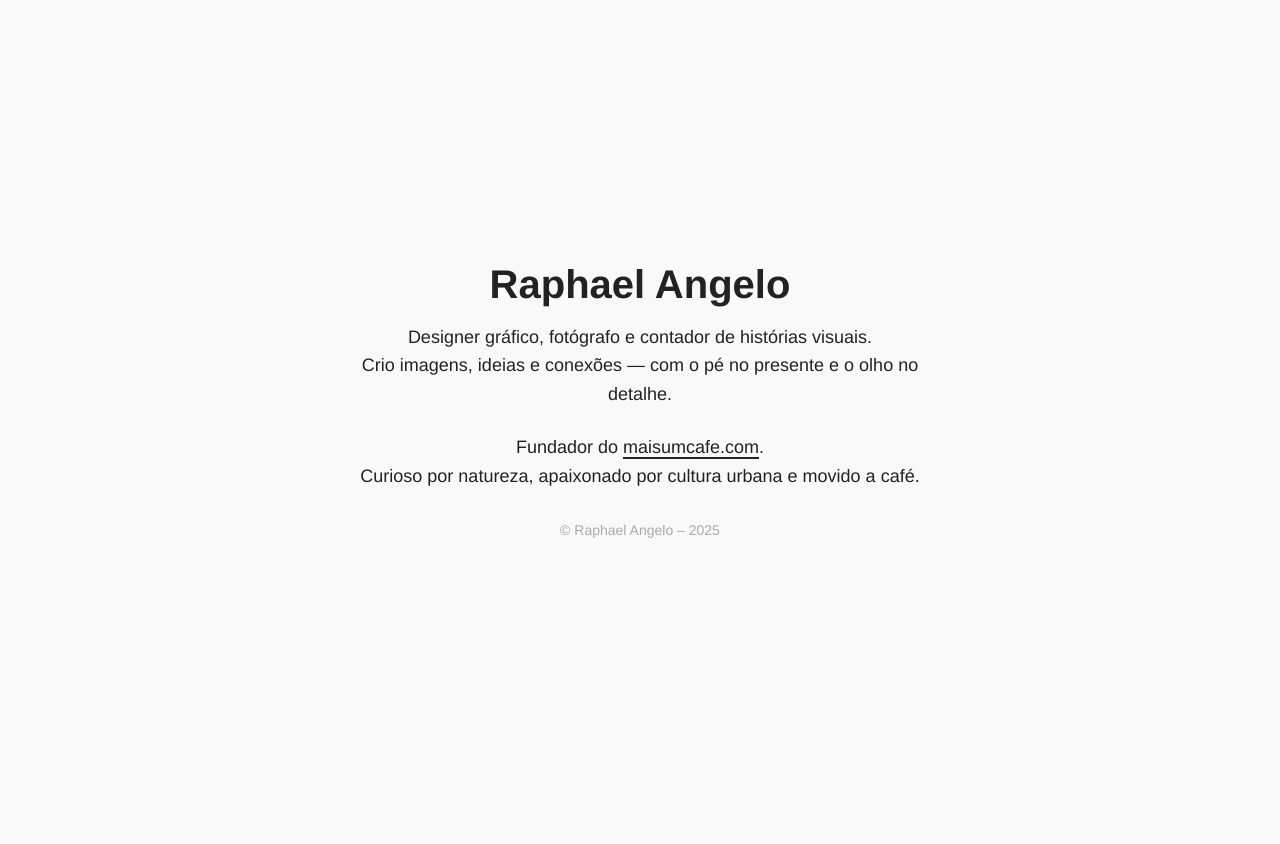
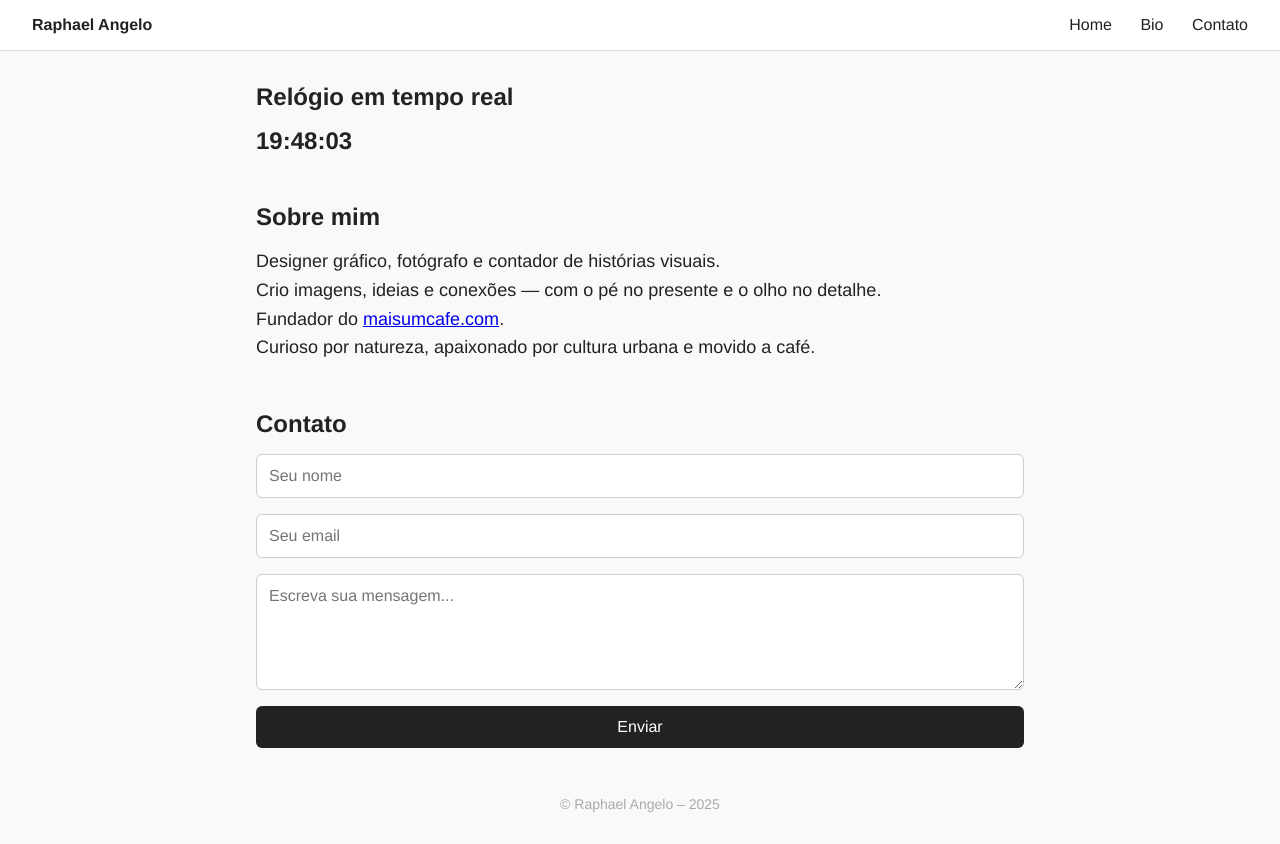
Before and after one commit to raphaelang/teste1, a plain HTML site: page index.html in a window 1280 px wide. Before the commit the page ends 800 px from the top, so only its background shows below. Drawn offline with Linux system fonts and the light colour scheme.

Commit message:
Update index.html

```diff
--- a/index.html
+++ b/index.html
@@ -15,63 +15,143 @@
     body {
       background-color: #f9f9f9;
       color: #222;
+    }
+
+    header {
+      background: #fff;
+      padding: 1rem 2rem;
       display: flex;
-      flex-direction: column;
+      justify-content: space-between;
       align-items: center;
-      justify-content: center;
-      min-height: 100vh;
-      padding: 2rem;
+      border-bottom: 1px solid #ddd;
+      position: sticky;
+      top: 0;
+      z-index: 100;
+    }
+
+    nav a {
+      margin-left: 1.5rem;
+      text-decoration: none;
+      color: #222;
+      font-weight: 500;
+      border-bottom: 2px solid transparent;
+    }
+
+    nav a:hover {
+      border-color: #222;
     }
 
     .container {
-      max-width: 600px;
-      text-align: center;
+      max-width: 800px;
+      margin: 2rem auto;
+      padding: 0 1rem;
     }
 
-    h1 {
-      font-size: 2.5rem;
+    section {
+      margin-bottom: 3rem;
+    }
+
+    h1, h2 {
       margin-bottom: 1rem;
     }
 
     p {
       font-size: 1.125rem;
       line-height: 1.6;
-      margin-bottom: 1.5rem;
     }
 
-    a {
-      text-decoration: none;
-      color: #222;
-      border-bottom: 2px solid #222;
-      transition: all 0.3s ease;
+    #clock {
+      font-size: 1.5rem;
+      font-weight: bold;
     }
 
-    a:hover {
-      color: #555;
-      border-bottom-color: #555;
+    form {
+      display: flex;
+      flex-direction: column;
+    }
+
+    input, textarea {
+      margin-bottom: 1rem;
+      padding: 0.75rem;
+      border: 1px solid #ccc;
+      border-radius: 6px;
+      font-size: 1rem;
+    }
+
+    button {
+      background-color: #222;
+      color: #fff;
+      padding: 0.75rem;
+      border: none;
+      border-radius: 6px;
+      cursor: pointer;
+      font-size: 1rem;
+      transition: background 0.3s;
+    }
+
+    button:hover {
+      background-color: #444;
     }
 
     footer {
-      margin-top: 2rem;
+      text-align: center;
       font-size: 0.875rem;
       color: #aaa;
+      margin: 2rem 0;
     }
   </style>
 </head>
 <body>
+  <header>
+    <div><strong>Raphael Angelo</strong></div>
+    <nav>
+      <a href="#home">Home</a>
+      <a href="#bio">Bio</a>
+      <a href="#contato">Contato</a>
+    </nav>
+  </header>
+
   <div class="container">
-    <h1>Raphael Angelo</h1>
+    <section id="home">
+      <h2>Relógio em tempo real</h2>
+      <div id="clock">00:00:00</div>
+    </section>
+
+    <section id="bio">
+      <h2>Sobre mim</h2>
       <p>
-      Designer gráfico, fotógrafo e contador de histórias visuais. <br>
+        Designer gráfico, fotógrafo e contador de histórias visuais.<br>
         Crio imagens, ideias e conexões — com o pé no presente e o olho no detalhe.
       </p>
       <p>
         Fundador do <a href="https://maisumcafe.com" target="_blank">maisumcafe.com</a>.<br>
         Curioso por natureza, apaixonado por cultura urbana e movido a café.
       </p>
+    </section>
+
+    <section id="contato">
+      <h2>Contato</h2>
+      <form>
+        <input type="text" name="nome" placeholder="Seu nome" required>
+        <input type="email" name="email" placeholder="Seu email" required>
+        <textarea name="mensagem" rows="5" placeholder="Escreva sua mensagem..." required></textarea>
+        <button type="submit">Enviar</button>
+      </form>
+    </section>
+  </div>
+
   <footer>
     © Raphael Angelo – 2025
   </footer>
-  </div>
+
+  <script>
+    function updateClock() {
+      const now = new Date();
+      const time = now.toLocaleTimeString('pt-BR');
+      document.getElementById('clock').textContent = time;
+    }
+    setInterval(updateClock, 1000);
+    updateClock();
+  </script>
 </body>
 </html>
```
Lines whose indentation alone changed are shown as unchanged.
